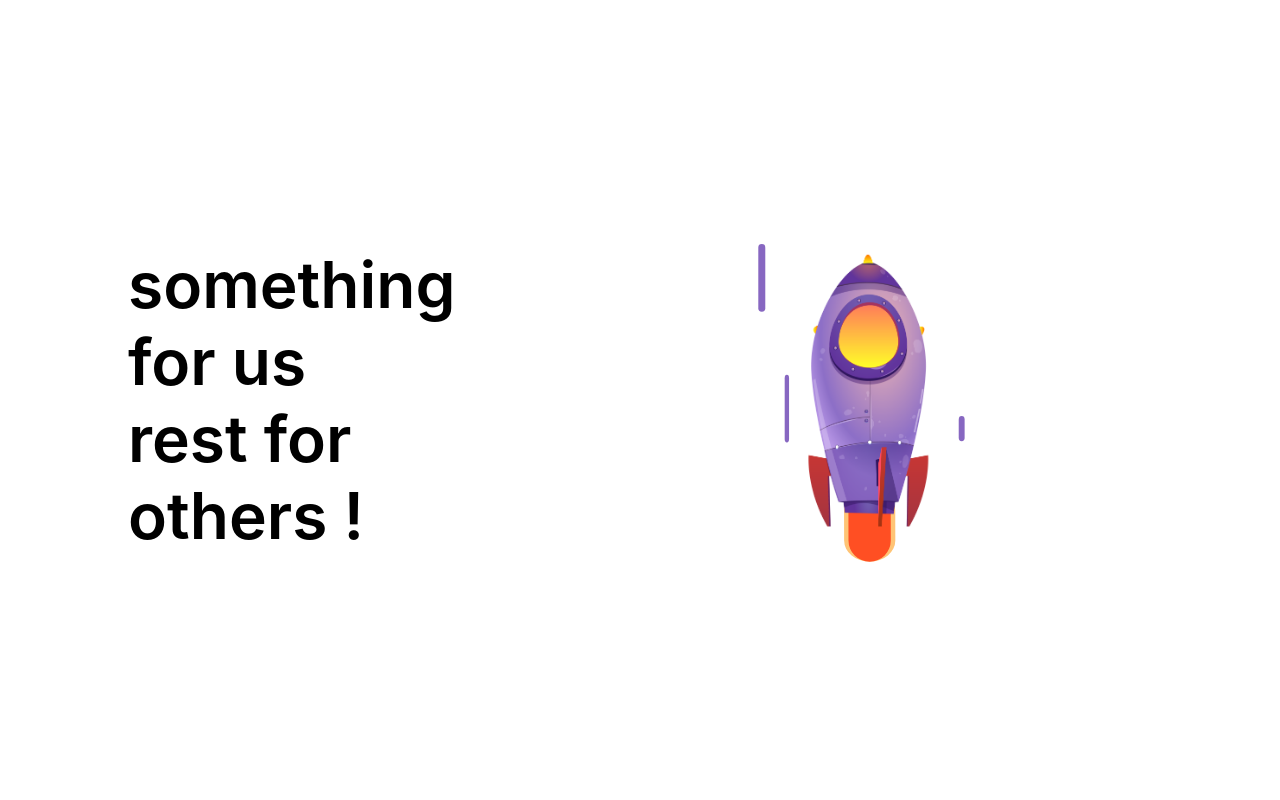
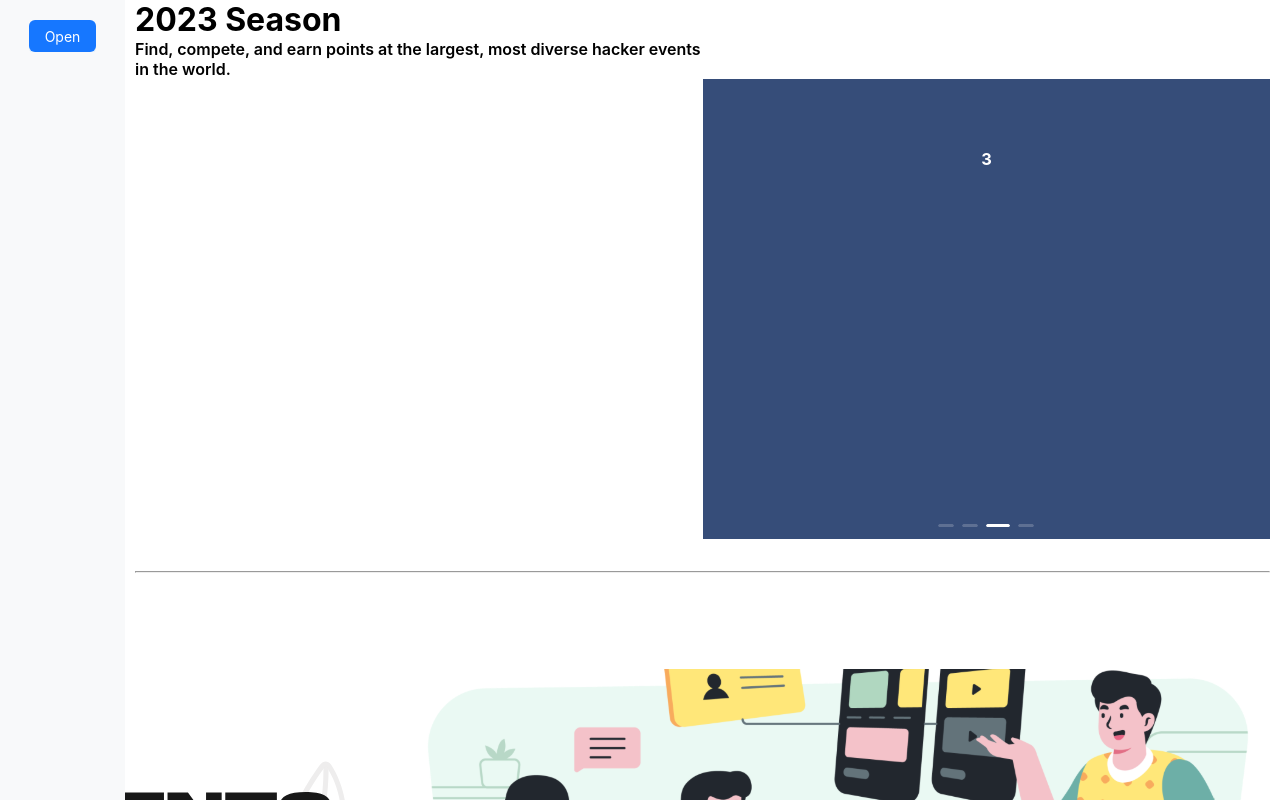
Before and after one commit to shrutilenka/ED-CELL-web, a React (Create React App) app: page / in a window 1280 px wide. Shown: the top 800 px of the page. Built offline with nearby package versions, Linux system fonts and the light colour scheme.

Commit message:
new chnages to event landing page

```diff
--- a/src/App.js
+++ b/src/App.js
@@ -1,14 +1,14 @@
 import "./App.css";
-import Landing from "./components/landing/landingPg";
+// import Landing from "./components/landing/landingPg";
 // import Event from "./components/events/event";
-// import EventLanding from "./components/events/eventLanding";
+import EventLanding from "./components/events/eventLanding";
 
 function App() {
   return (
     <div className="App">
       {/* <Event /> */}
-      {/* <EventLanding /> */}
-      <Landing />
+      <EventLanding />
+      {/* <Landing /> */}
     </div>
   );
 }
--- a/src/components/events/eventLanding.js
+++ b/src/components/events/eventLanding.js
@@ -1,4 +1,7 @@
-import { Carousel } from "antd";
+import { useState } from "react";
+import { Carousel, Button, Drawer } from "antd";
+import "./../../styles/style.css";
+import Event from "./event";
 
 const contentStyle = {
   height: "460px",
@@ -9,9 +12,52 @@ const contentStyle = {
 };
 
 const EventLanding = () => {
+  const [open, setOpen] = useState(false);
+  const showDrawer = () => {
+    setOpen(true);
+  };
+  const onClose = () => {
+    setOpen(false);
+  };
+
   return (
     <div>
-      <Carousel autoplay autoplaySpeed={2000}>
+      {/* side navbar */}
+
+      <div className="sidenav">
+        <div className="burger-menu">
+          <Button type="primary" onClick={showDrawer}>
+            Open
+          </Button>
+          <Drawer
+            title="Basic Drawer"
+            closable={false}
+            onClose={onClose}
+            open={open}
+            placement={"left"}
+          >
+            <p>Some contents...</p>
+            <p>Some contents...</p>
+            <p>Some contents...</p>
+          </Drawer>
+        </div>
+        <div></div>
+      </div>
+
+      <div className="main">
+        {/* banner part */}
+        <div className="event-banner-with-carousel">
+          <div className="banner-txt">
+            <div className="text">
+              <h1>2023 Season</h1>
+              <p>
+                Find, compete, and earn points at the largest, most diverse
+                hacker events in the world.
+              </p>
+            </div>
+          </div>
+          <div className="carousel">
+            <Carousel autoplay autoplaySpeed={2000} className="banner-carousel">
               <div>
                 <h3 style={contentStyle}>1</h3>
               </div>
@@ -26,6 +72,14 @@ const EventLanding = () => {
               </div>
             </Carousel>
           </div>
+        </div>
+
+        <hr style={{ margin: " 2rem 0rem" }} />
+      </div>
+      <div>
+        <Event />
+      </div>
+    </div>
   );
 };
 
--- a/src/styles/style.css
+++ b/src/styles/style.css
@@ -2,6 +2,7 @@
     margin: 0px;
     padding: 0px;
     overflow: hidden;
+
 }
 
 .banner-event{
@@ -29,3 +30,41 @@
     text-align: left;
     padding-left: 8rem;
 }
+
+/* sidebar event landing */
+.sidenav {
+    height: 100%;
+    width: 125px;
+    position: fixed;
+    z-index: 1;
+    top: 0;
+    left: 0;
+    background-color: #F8F9FA;
+    overflow-x: hidden;
+    padding-top: 20px;
+  }
+
+.event-banner-with-carousel{
+    display: grid;
+}
+.banner-txt{
+    float: left;
+    width: 50%;
+    text-align: left;
+}
+
+.text{
+    font-size: 1rem;
+    margin: auto;
+    padding:0px;
+}
+
+.banner-carousel{
+    float: right;
+    width: 50%;
+}
+
+.main{
+    margin-left: 125px;
+    padding: 0px 10px;
+}
```
Also changed, not shown: 2 other files (tests, documents, lock files or other folders). Lines whose indentation alone changed are shown as unchanged.
